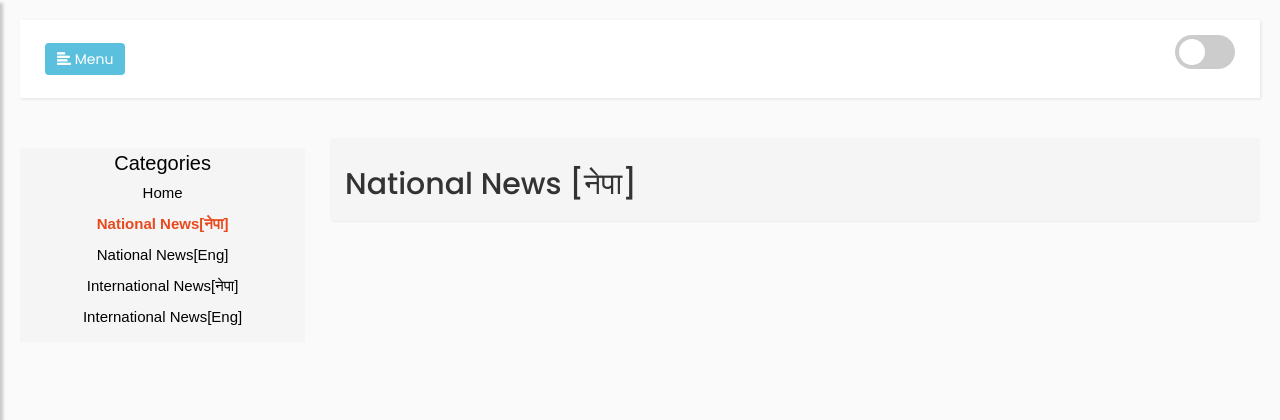
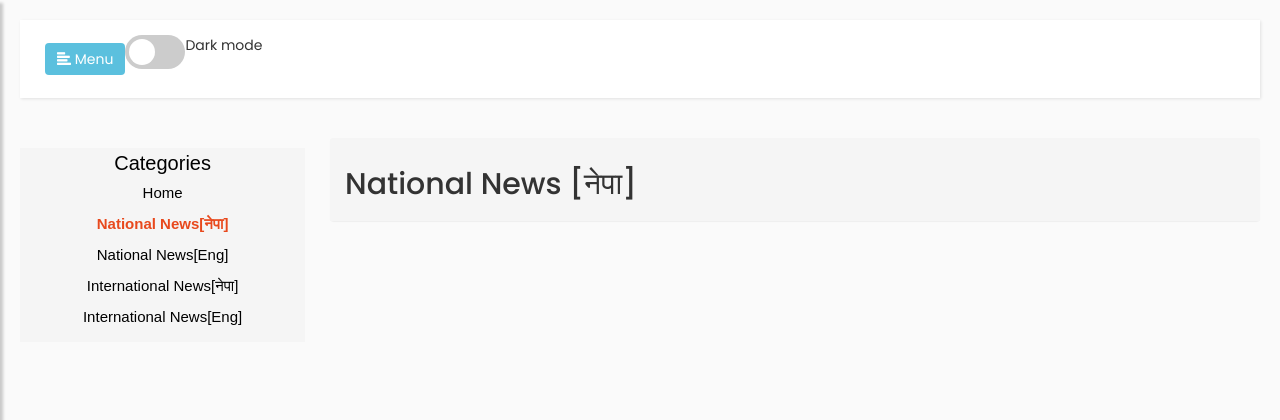
Before and after one commit to hemanta212/Nepali-news-portal-kbd, a Flask app: page /dashboard/news/nep/national in a window 1280 px wide. Shown: the top 420 px of the page. Run offline with Flask 2, Linux system fonts and the light colour scheme; the visitor is signed in with stand-in values (Sample User, id 1); data that the repository does not hold is empty; some libraries are stand-ins or nearby versions.

Commit message:
fixed position dark mode

```diff
--- a/flask_final/templates/dashboard.html
+++ b/flask_final/templates/dashboard.html
@@ -95,15 +95,16 @@
                             <i class=" glyphicon glyphicon-align-left"></i>
                             Menu
                         </button>
-                    </div>
 
                     <!-- Dark mode switch -->
-                    <div class='dark_checkbox'>
                         <label class="dark_switch">
                             <input id='dark_check' type="checkbox">
                             <span class="dark_slider round"></span>
+
                         </label>
+
                     </div>
+                    <span id='dark_label'>Dark mode</span>
 
                 </div>
             </nav>
```
